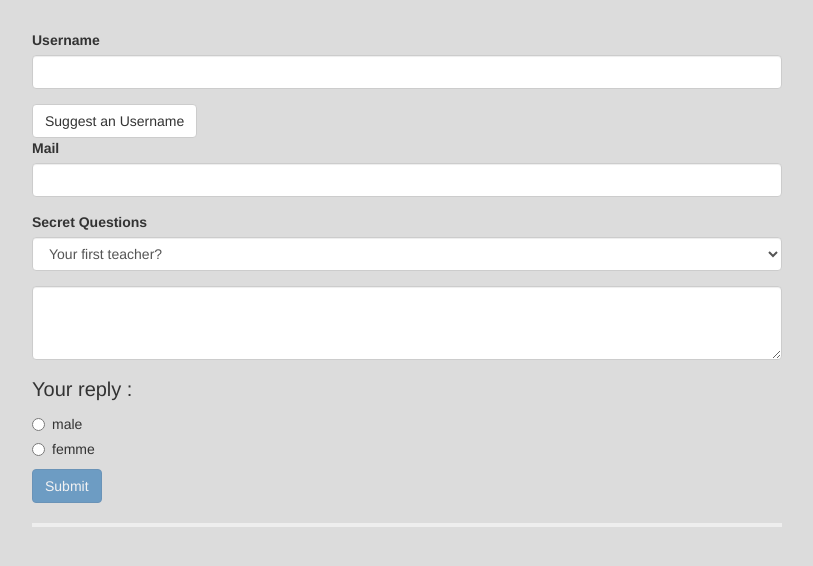
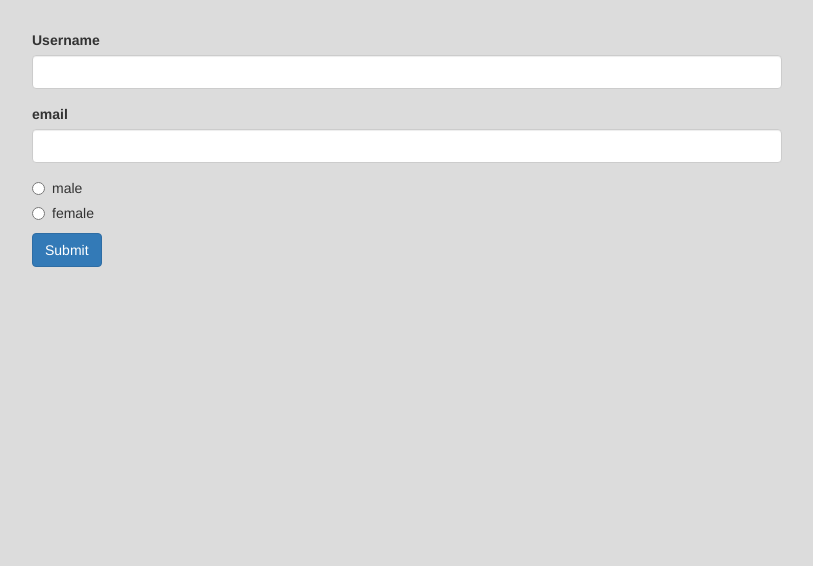
Before and after one commit to AlexandreDestoky/angular-learning, an Angular app: page / in a window 1280 px wide. Shown: the top 566 px of the page, without its empty margins (233-1046 px from the left). Built offline with nearby package versions, Linux system fonts and the light colour scheme.

Commit message:
203. Reactive: Setup

```diff
--- a/src/app/app.component.html
+++ b/src/app/app.component.html
@@ -1,93 +1,30 @@
 <div class="container">
   <div class="row">
     <div class="col-xs-12 col-sm-10 col-md-8 col-sm-offset-1 col-md-offset-2">
-      <form #formulaire="ngForm" (ngSubmit)="affiche()">
-        <div id="user-data" ngModelGroup="userData" #userData="ngModelGroup">
-          <div class="form-group">
-            <label for="username">Username</label>
-            <input
-              type="text"
-              id="username"
-              class="form-control"
-              name="username"
-              ngModel
-              required
-            />
-          </div>
-          <button
-            class="btn btn-default"
-            type="button"
-            (click)="suggestUserName()"
-          >
-            Suggest an Username
-          </button>
-          <div class="form-group">
-            <label for="email">Mail</label>
-            <input
-              type="email"
-              id="email"
-              class="form-control"
-              name="email"
-              required
-              email
-              ngModel
-              #email="ngModel"
-            />
-            <span class="help-block" *ngIf="!email.valid && email.touched"
-              >Please enter a valid email !</span
-            >
-          </div>
-        </div>
-        <p *ngIf="!userData.valid && userData.touched">
-          User Data is invalid !
-        </p>
+      <form>
         <div class="form-group">
-          <label for="secret">Secret Questions</label>
-          <select
-            id="secret"
-            class="form-control"
-            name="question"
-            [ngModel]="defaultQuestion"
-          >
-            <option value="pet">Your first Pet?</option>
-            <option value="teacher">Your first teacher?</option>
-          </select>
+          <label for="username">Username</label>
+          <input
+            type="text"
+            id="username"
+            class="form-control">
         </div>
         <div class="form-group">
-          <textarea
-            class="form-control"
-            name="questionAnswer"
-            rows="3"
-            ngModel
-            #area
-          ></textarea>
+          <label for="email">email</label>
+          <input
+            type="text"
+            id="email"
+            class="form-control">
         </div>
-        <p>Your reply : {{ area.value }}</p>
-
         <div class="radio" *ngFor="let gender of genders">
-          <label for="gender">
-            <input type="radio" name="gender" ngModel [value]="gender" />
-
-            {{ gender }}
+          <label>
+            <input
+              type="radio"
+              [value]="gender">{{ gender }}
           </label>
         </div>
-
-        <button
-          class="btn btn-primary"
-          type="submit"
-          [disabled]="!formulaire.valid"
-        >
-          Submit
-        </button>
+        <button class="btn btn-primary" type="submit">Submit</button>
       </form>
-      <hr>
-      <div class="row">
-        <div class="col-xs-12"  *ngIf="submitted">
-          <h3>Your Data</h3>
-          <!-- <p>UserName: {{username}}</p> -->
-          <p *ngFor="let item of user |keyvalue">{{item.key}} : {{item.value}}</p>
-        </div>
-      </div>
     </div>
   </div>
 </div>
--- a/src/app/app.component.ts
+++ b/src/app/app.component.ts
@@ -1,5 +1,5 @@
-import { Component, OnInit, ViewChild } from '@angular/core';
-import { NgForm } from '@angular/forms';
+import { Component, OnInit } from '@angular/core';
+import { FormGroup } from '@angular/forms';
 
 @Component({
   selector: 'app-root',
@@ -7,38 +7,9 @@ import { NgForm } from '@angular/forms';
   styleUrls: ['./app.component.css'],
 })
 export class AppComponent implements OnInit {
-  @ViewChild('formulaire') valeurForm: NgForm;
-  genders = ['male', 'femme'];
-  defaultQuestion = 'teacher';
-  user = {
-    username: '',
-    email: '',
-    secretQuestion: '',
-    answer: '',
-    gender: '',
-  };
-  submitted= false;
+  ngOnInit() {}
+  genders = ['male', 'female'];
 
-  ngOnInit() {}
+  signupForm : FormGroup
 
-  suggestUserName() {
-    const suggestedName = 'Superuser';
-    this.valeurForm.form.patchValue({
-      userData: {
-        username: suggestedName,
-      },
-    });
-  }
-
-  affiche() {
-    console.log(this.valeurForm.value);
-    this.submitted = true;
-    this.user.username = this.valeurForm.value.userData.username;
-    this.user.email = this.valeurForm.value.userData.email;
-    this.user.secretQuestion = this.valeurForm.value.question;
-    this.user.answer = this.valeurForm.value.questionAnswer;
-    this.user.gender = this.valeurForm.value.gender;
-
-    this.valeurForm.reset();
-  }
 }
```
